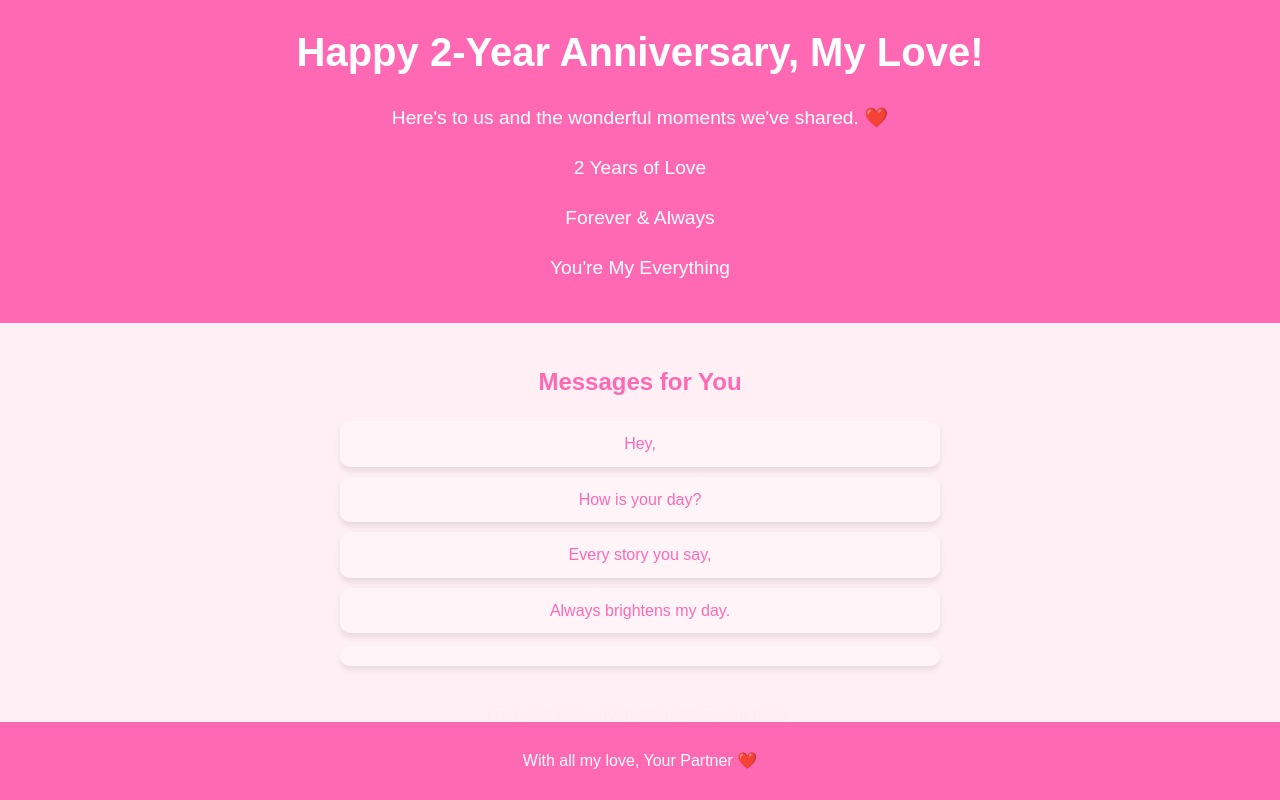
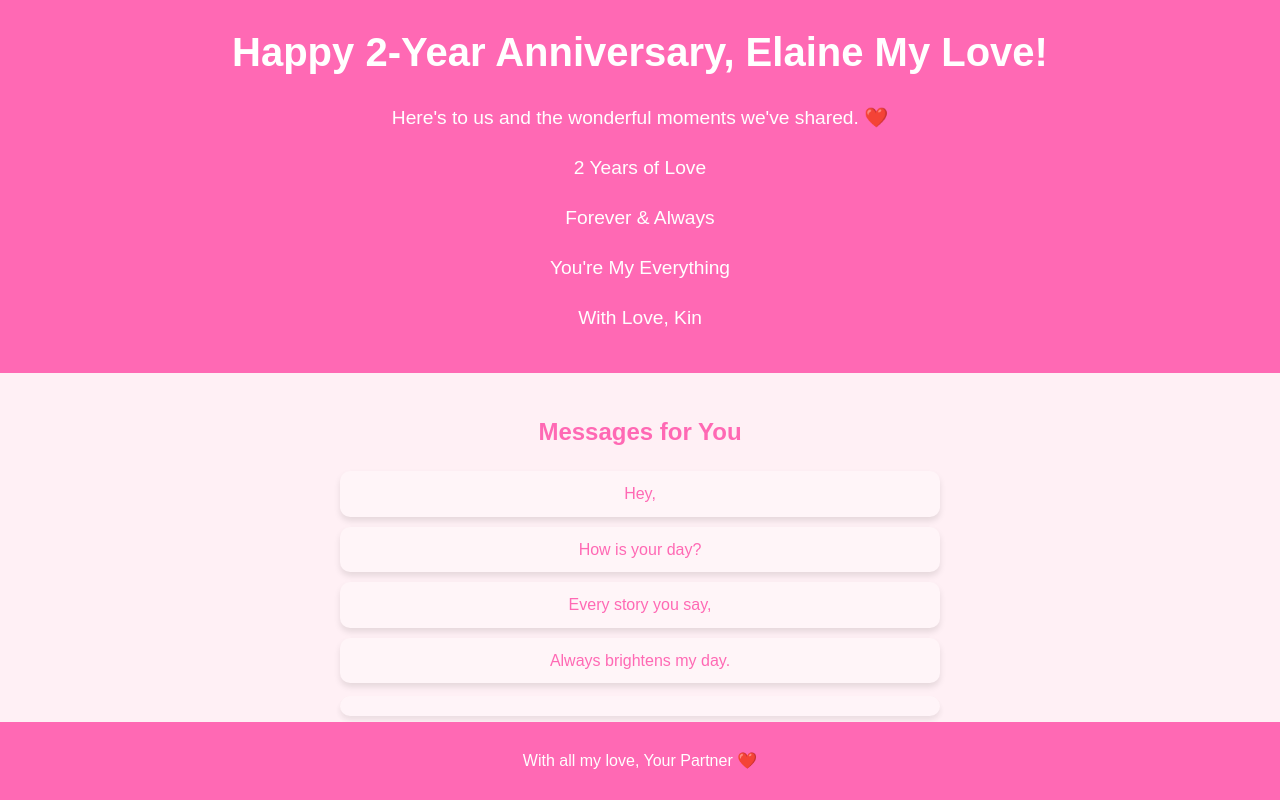
Before and after one commit to heykinchan/yoyo, a plain HTML site: page index.html in a window 1280 px wide. Drawn offline with Linux system fonts and the light colour scheme.

Commit message:
Update index.html

```diff
--- a/index.html
+++ b/index.html
@@ -17,11 +17,12 @@
 
     <!-- Header Section -->
     <header>
-        <h1>Happy 2-Year Anniversary, My Love!</h1>
+        <h1>Happy 2-Year Anniversary, Elaine My Love!</h1>
         <p>Here's to us and the wonderful moments we've shared. ❤️</p>
         <p>2 Years of Love</p>
         <p>Forever & Always</p>
         <p>You're My Everything</p>
+        <p>With Love, Kin</p>
     </header>
 
     <!-- Heart and Love Messages -->
```
